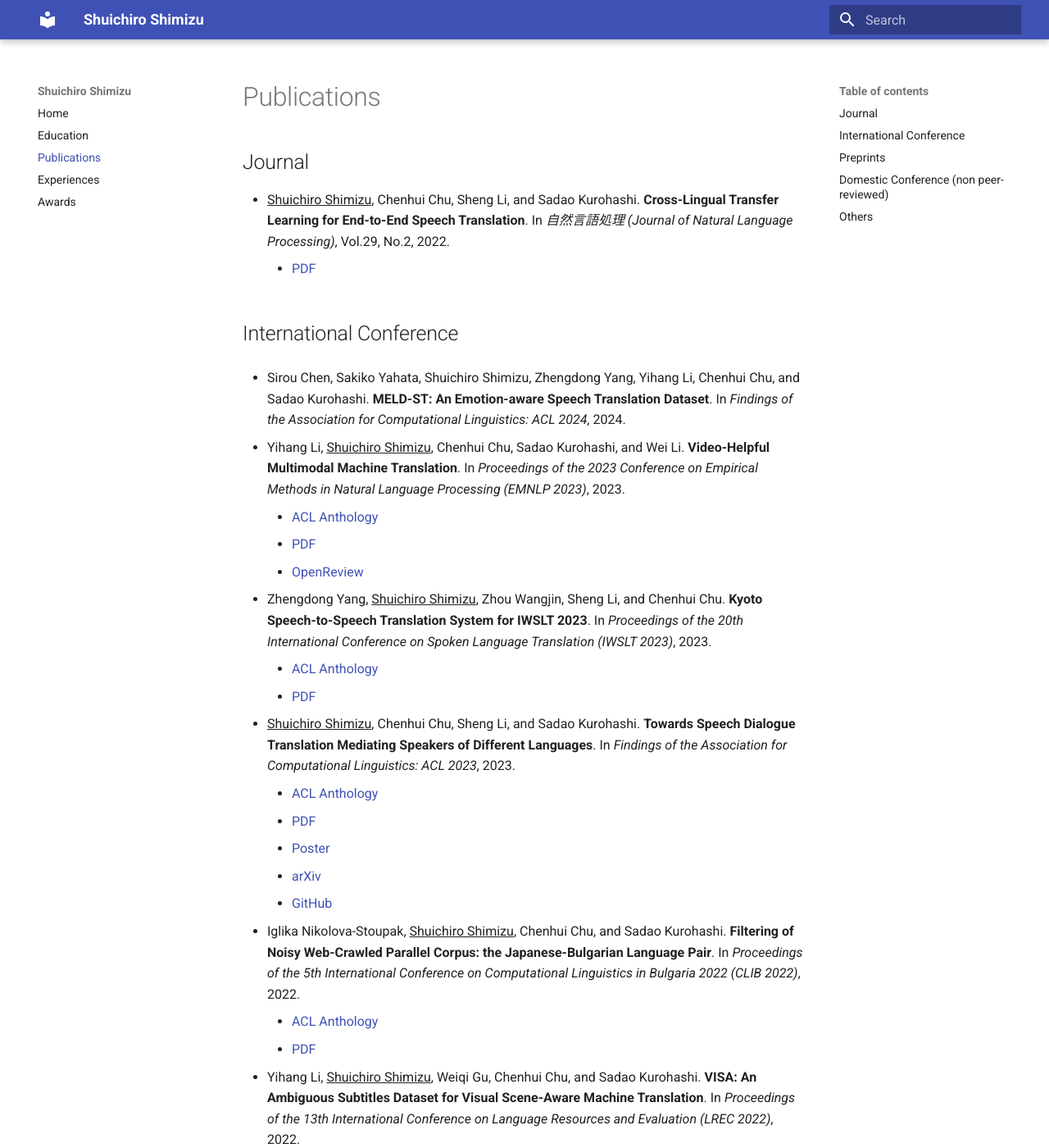
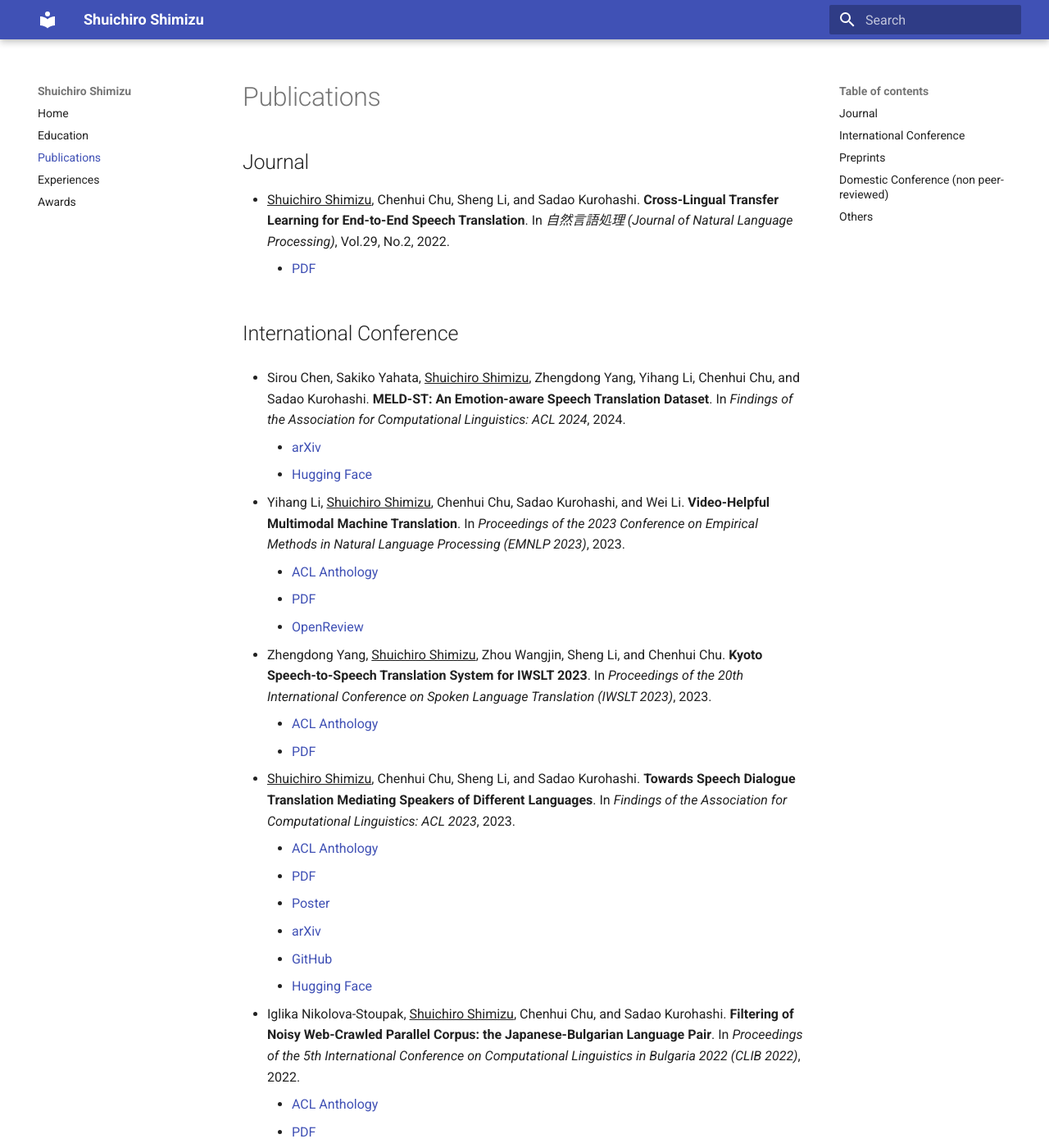
Before and after one commit to cromz22/cromz22.github.io, an MkDocs documentation site: the page built from docs/publications.md, in a window 1280 px wide and 1400 px high. Shown: the whole window at 82% size. Built offline with MkDocs 1.6.1 and Material for MkDocs 9.7.7, drawn with Linux system fonts in a browser that asks for light colours.

Commit message:
update publications

```diff
--- a/docs/publications.md
+++ b/docs/publications.md
@@ -8,9 +8,11 @@
 
 ## International Conference
 
-- Sirou Chen, Sakiko Yahata, Shuichiro Shimizu, Zhengdong Yang, Yihang Li, Chenhui Chu, and Sadao Kurohashi.
+- Sirou Chen, Sakiko Yahata, <u>Shuichiro Shimizu</u>, Zhengdong Yang, Yihang Li, Chenhui Chu, and Sadao Kurohashi.
   **MELD-ST: An Emotion-aware Speech Translation Dataset**.
   In _Findings of the Association for Computational Linguistics: ACL 2024_, 2024.
+    - [arXiv](https://arxiv.org/abs/2405.13233)
+    - [Hugging Face](https://huggingface.co/datasets/ku-nlp/MELD-ST)
 
 - Yihang Li, <u>Shuichiro Shimizu</u>, Chenhui Chu, Sadao Kurohashi, and Wei Li.
   **Video-Helpful Multimodal Machine Translation**.
@@ -33,6 +35,7 @@
     - [Poster](https://lotus.kuee.kyoto-u.ac.jp/~sshimizu/paper/acl2023_poster_shimizu_v3.pdf)
     - [arXiv](https://arxiv.org/abs/2305.09210)
     - [GitHub](https://github.com/ku-nlp/speechBSD)
+    - [Hugging Face](https://huggingface.co/datasets/ku-nlp/speech-bsd-hf)
 
 - Iglika Nikolova-Stoupak, <u>Shuichiro Shimizu</u>, Chenhui Chu, and Sadao Kurohashi.
   **Filtering of Noisy Web-Crawled Parallel Corpus: the Japanese-Bulgarian Language Pair**.
```
